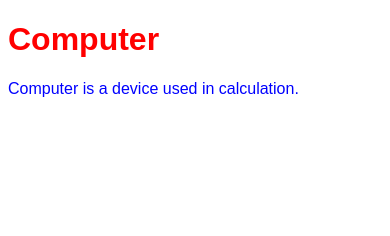
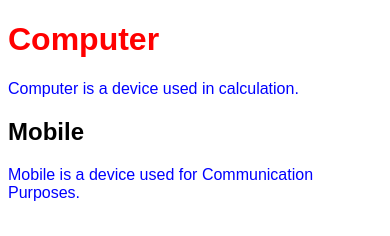
Before and after one commit to u88f33/github_initial_project, a plain HTML site: page index.html in a window 390 px wide. Drawn offline with Linux system fonts and the light colour scheme.

Commit message:
Heading and Paragraph about Mobile is added.

```diff
--- a/index.html
+++ b/index.html
@@ -11,6 +11,8 @@
 
     <h1>Computer</h1>
     <p>Computer is a device used in calculation.</p>
+    <h2>Mobile</h2>
+    <p>Mobile is a device used for Communication Purposes.</p>
 
 </body>
 </html>
```
